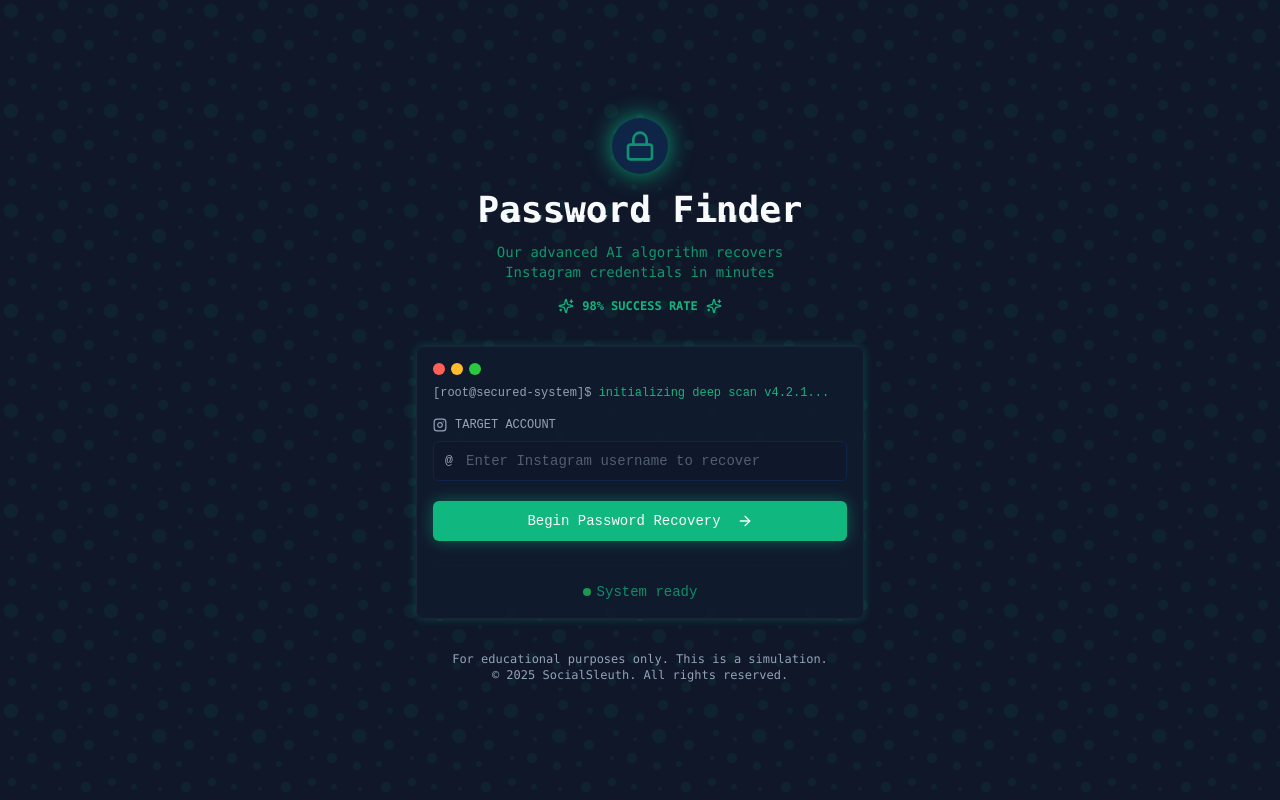
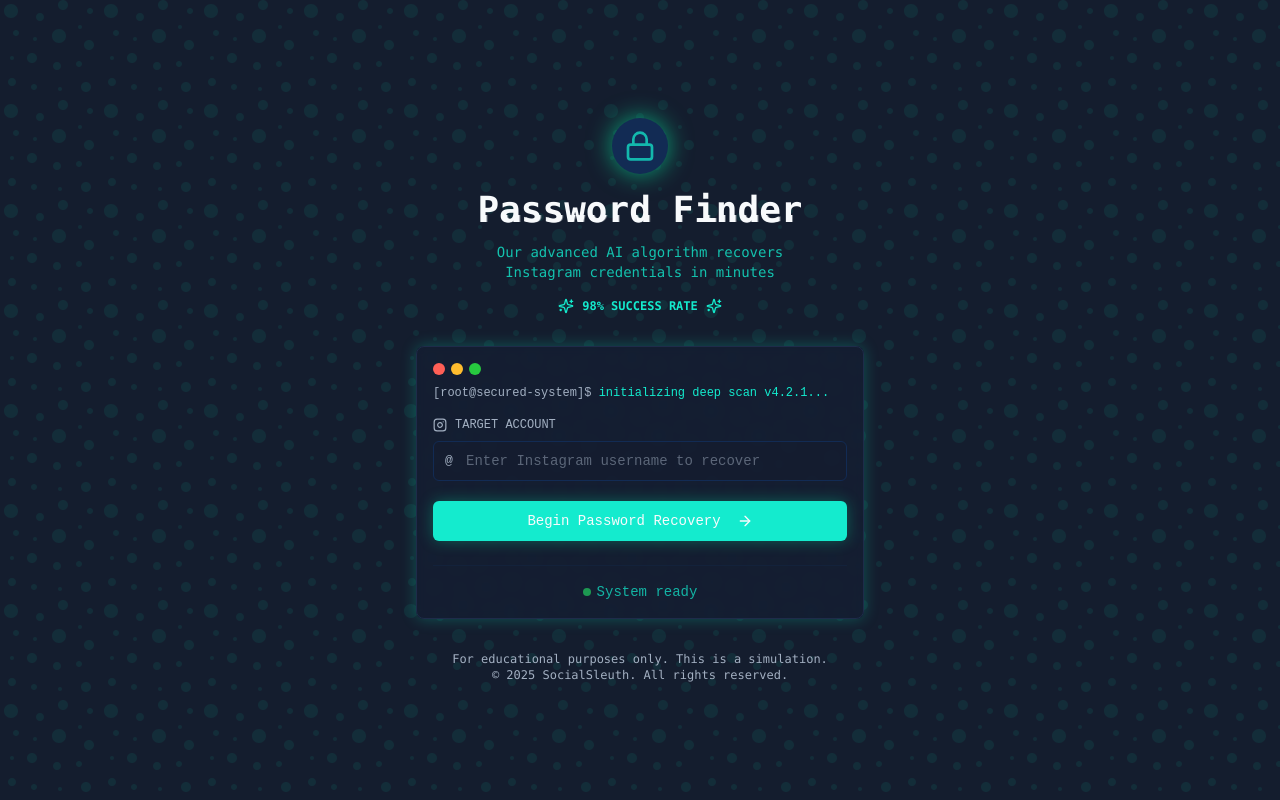
Before and after one commit to Cad-0314/social-sleuth-unlocker, a React (Vite) app: page / in a window 1280 px wide. Built offline with nearby package versions, Linux system fonts and the light colour scheme.

Commit message:
Refactor: Improve color theme

```diff
--- a/src/index.css
+++ b/src/index.css
@@ -1,3 +1,4 @@
+
 
 @tailwind base;
 @tailwind components;
@@ -5,33 +6,33 @@
 
 @layer base {
   :root {
-    --background: 222 47% 11%;
+    --background: 220 40% 13%;
     --foreground: 210 40% 98%;
 
-    --card: 222 47% 9%;
+    --card: 220 40% 11%;
     --card-foreground: 210 40% 98%;
 
-    --popover: 222 47% 9%;
+    --popover: 220 40% 11%;
     --popover-foreground: 210 40% 98%;
 
-    --primary: 160 84% 39%;
+    --primary: 172 84% 50%;
     --primary-foreground: 210 40% 98%;
 
-    --secondary: 217 65% 17%;
+    --secondary: 217 65% 20%;
     --secondary-foreground: 210 40% 98%;
 
-    --muted: 217 32% 17%;
-    --muted-foreground: 215 20% 65%;
+    --muted: 217 32% 20%;
+    --muted-foreground: 215 20% 70%;
 
-    --accent: 217 32% 17%;
+    --accent: 217 32% 20%;
     --accent-foreground: 210 40% 98%;
 
     --destructive: 0 84% 60%;
     --destructive-foreground: 210 40% 98%;
 
-    --border: 217 32% 17%;
-    --input: 217 32% 17%;
-    --ring: 164 84% 39%;
+    --border: 217 32% 20%;
+    --input: 217 32% 20%;
+    --ring: 172 84% 50%;
 
     --radius: 0.5rem;
   }
@@ -148,9 +149,9 @@
 
 .terminal-window {
   border-radius: 8px;
-  background-color: rgba(17, 27, 46, 0.9);
-  border: 1px solid #1a253a;
-  box-shadow: 0 0 10px rgba(0, 255, 170, 0.2);
+  background-color: rgba(20, 30, 50, 0.9);
+  border: 1px solid #1e2c4a;
+  box-shadow: 0 0 15px rgba(0, 255, 200, 0.25);
   padding: 1rem;
   font-family: monospace;
   overflow: hidden;
--- a/tailwind.config.ts
+++ b/tailwind.config.ts
@@ -1,3 +1,4 @@
+
 import type { Config } from "tailwindcss";
 
 export default {
```
